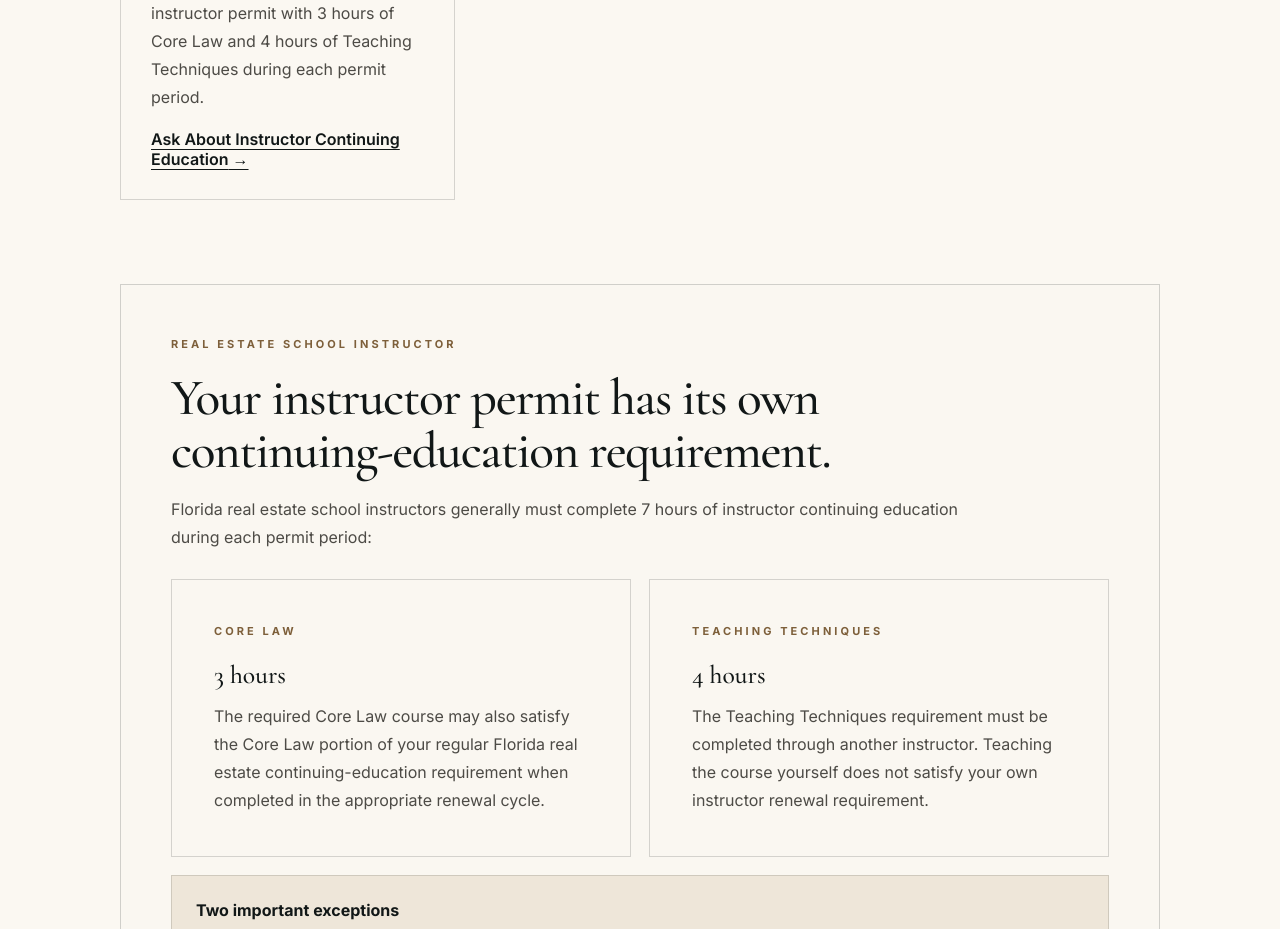
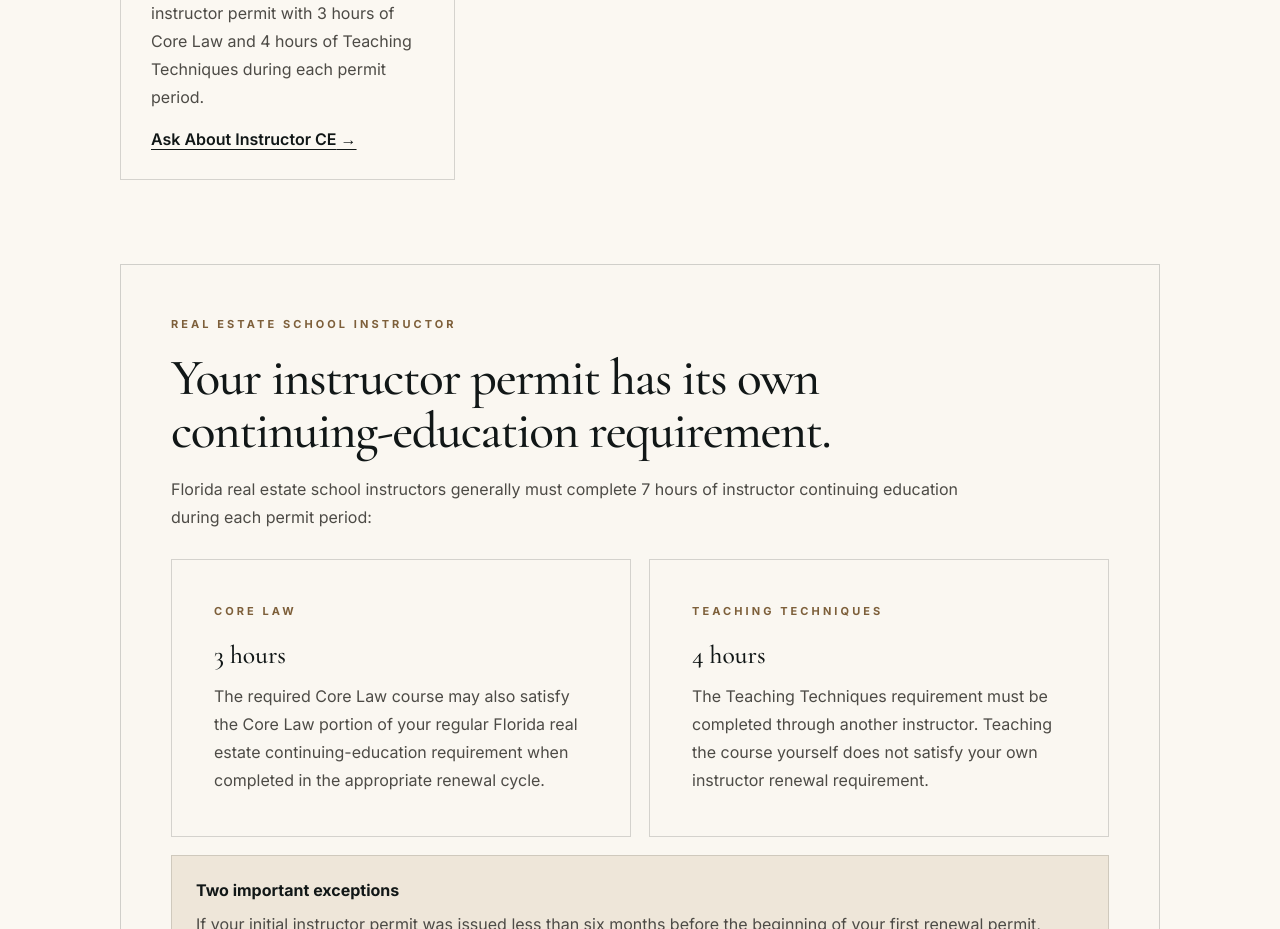
Before and after one commit to BrianLook/Greyson-Institute-Website, a Next.js app: page /check-florida-real-estate-license-expiration in a window 1280 px wide. Shown: the part 3420-4349 px from the top of the page. Built offline with nearby package versions, Linux system fonts and the light colour scheme.

Commit message:
Shorten instructor CE link

```diff
--- a/app/check-florida-real-estate-license-expiration/page.tsx
+++ b/app/check-florida-real-estate-license-expiration/page.tsx
@@ -81,7 +81,7 @@ const renewalPaths = [
     "Florida real estate school instructors generally renew their instructor permit with 3 hours of Core Law and 4 hours of Teaching Techniques during each permit period.",
   href: "/contact",
   linkText:
-    "Ask About Instructor Continuing Education",
+  "Ask About Instructor CE",
 },
 ];
 
```
